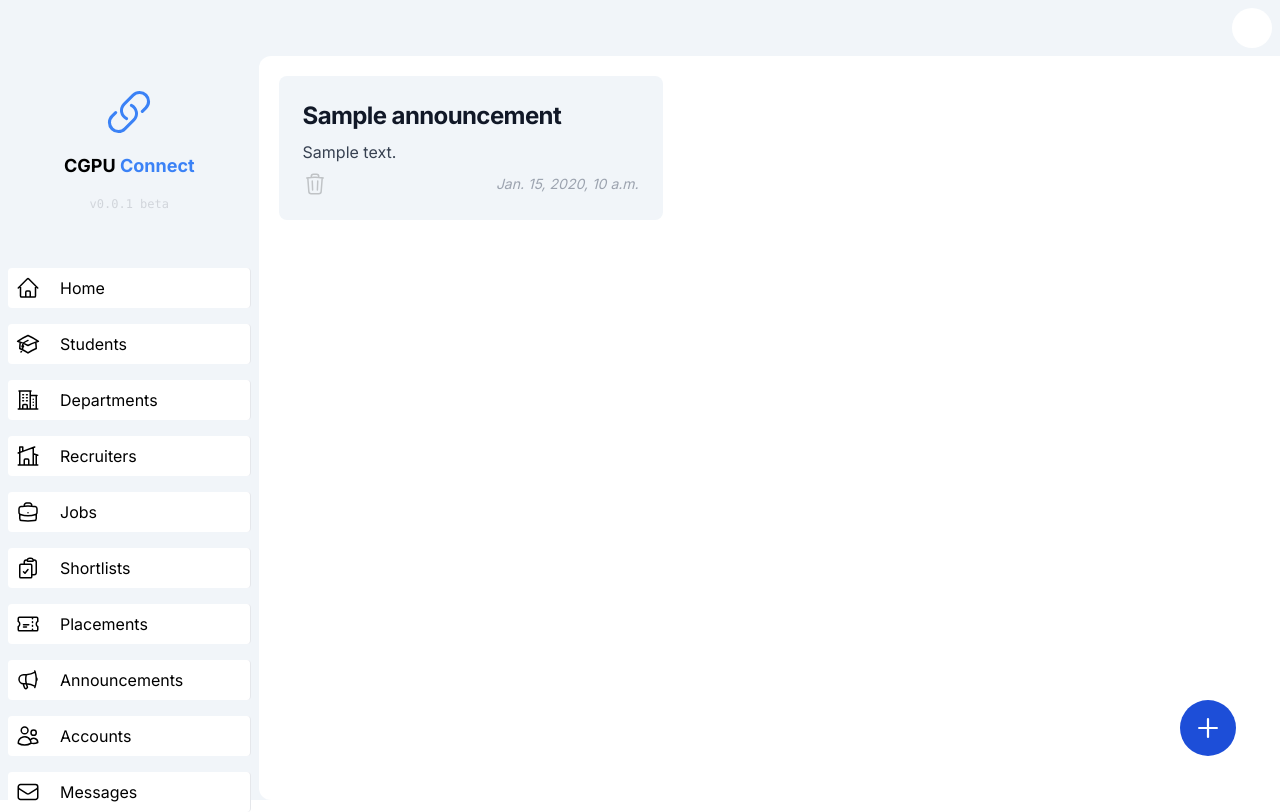
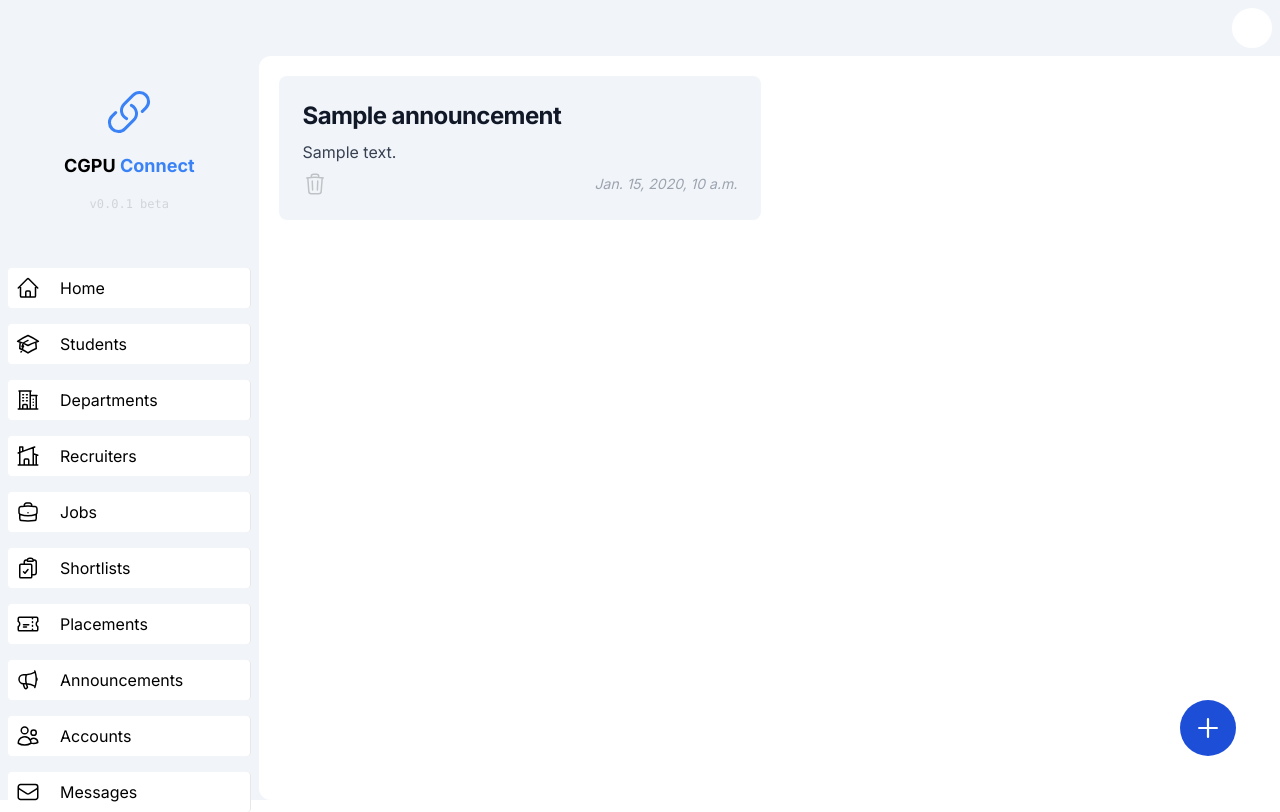
Before and after one commit to rijfas/cgpu_connect, a Django app: template cgpu_admin/templates/cgpu_admin/announcements.html in a window 1280 px wide. Run offline with Django 4.2, Linux system fonts and the light colour scheme; the template is opened without the code that fills it: most values are stand-ins (such as "Sample title", 1, 10 or a date in 2020); some libraries are stand-ins or nearby versions.

Commit message:
fixed announcement panel

```diff
--- a/cgpu_admin/templates/cgpu_admin/announcements.html
+++ b/cgpu_admin/templates/cgpu_admin/announcements.html
@@ -14,7 +14,7 @@
                     {% if announcements %}
                     {% for announcement in announcements %}
 
-                    <div  class="block h-min max-w-sm p-6 bg-slate-100 rounded-lg ">
+                    <div  class="block h-min p-6 bg-slate-100 rounded-lg ">
                         <h5 class="mb-2 text-2xl font-bold tracking-tight text-gray-900 ">{{announcement.title}}</h5>
                         <p class="font-normal text-gray-700 ">{{announcement.description}}</p>
                         <div class="flex justify-between mt-2 gap-2 items-center">
```
